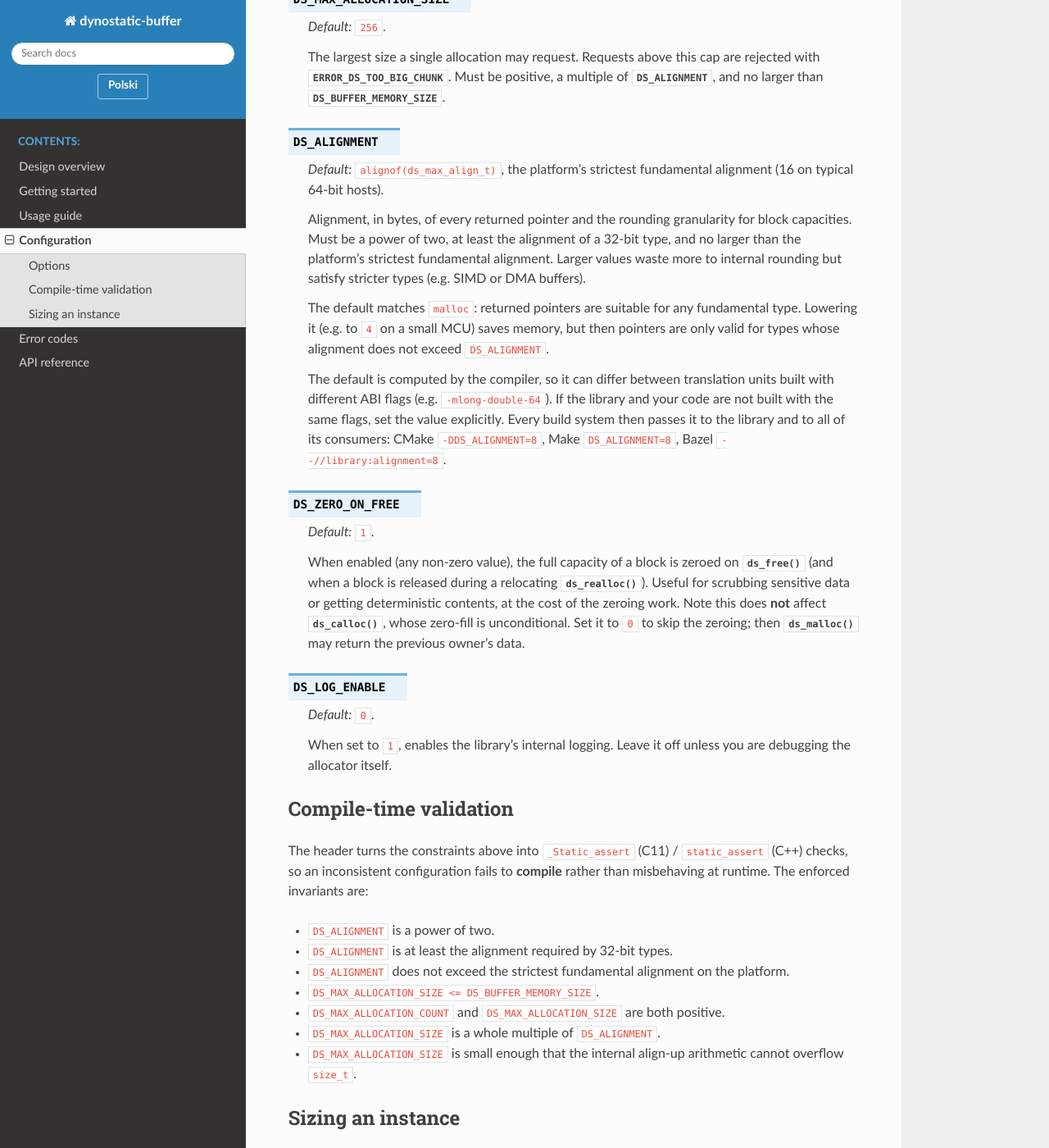
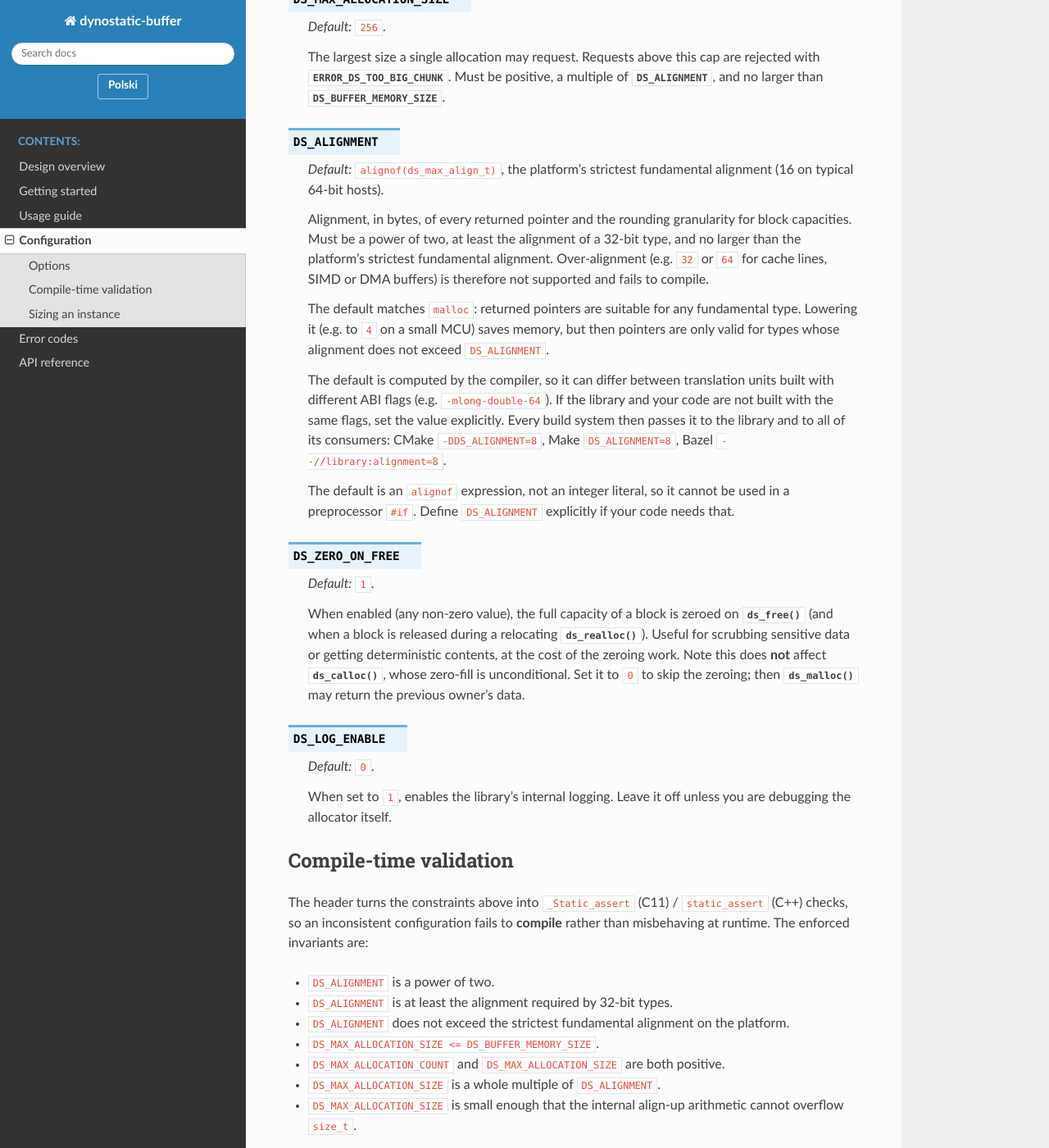
Before and after one commit to zdzwie/dynostatic-buffer, a Sphinx documentation site: the page built from docs/configuration.rst, in a window 1280 px wide and 1400 px high, scrolled down 975 px. Shown: the whole window at 82% size. Built offline with Sphinx 7.4.7 and the Read the Docs theme 3.1.0, drawn with Linux system fonts in a browser that asks for light colours; the version number could not be read and is left out; some of the changed text lies outside the part shown.

Commit message:
docs: Improving documentation.

```diff
--- a/docs/configuration.rst
+++ b/docs/configuration.rst
@@ -58,8 +58,8 @@ Options
    Alignment, in bytes, of every returned pointer and the rounding granularity
    for block capacities. Must be a power of two, at least the alignment of a
    32-bit type, and no larger than the platform's strictest fundamental
-   alignment. Larger values waste more to internal rounding but satisfy stricter
-   types (e.g. SIMD or DMA buffers).
+   alignment. Over-alignment (e.g. ``32`` or ``64`` for cache lines, SIMD or DMA
+   buffers) is therefore not supported and fails to compile.
 
    The default matches ``malloc``: returned pointers are suitable for any
    fundamental type. Lowering it (e.g. to ``4`` on a small MCU) saves memory, but
@@ -72,6 +72,10 @@ Options
    value explicitly. Every build system then passes it to the library and
    to all of its consumers: CMake ``-DDS_ALIGNMENT=8``, Make
    ``DS_ALIGNMENT=8``, Bazel ``--//library:alignment=8``.
+
+   The default is an ``alignof`` expression, not an integer literal, so it
+   cannot be used in a preprocessor ``#if``. Define ``DS_ALIGNMENT``
+   explicitly if your code needs that.
 
 .. c:macro:: DS_ZERO_ON_FREE
 
@@ -116,8 +120,8 @@ An instance costs approximately::
    DS_BUFFER_MEMORY_SIZE  +  DS_MAX_ALLOCATION_COUNT * sizeof(ds_allocator_t)
 
 bytes (plus a small fixed header and any padding). ``sizeof(ds_allocator_t)`` is
-two ``size_t`` fields and an enum, so on a 32-bit target each record is on the
-order of a dozen bytes. Two forces pull in opposite directions:
+three ``size_t`` fields and an enum: 16 bytes on a typical 32-bit target and 32
+bytes on a typical 64-bit one. Two forces pull in opposite directions:
 
 * **Raising** ``DS_MAX_ALLOCATION_COUNT`` lets you hold more concurrent blocks
   but grows every instance, even ones that never use all the slots.
```
Also changed, not shown: CHANGELOG.md (+4 -3 lines), 4 other files.
